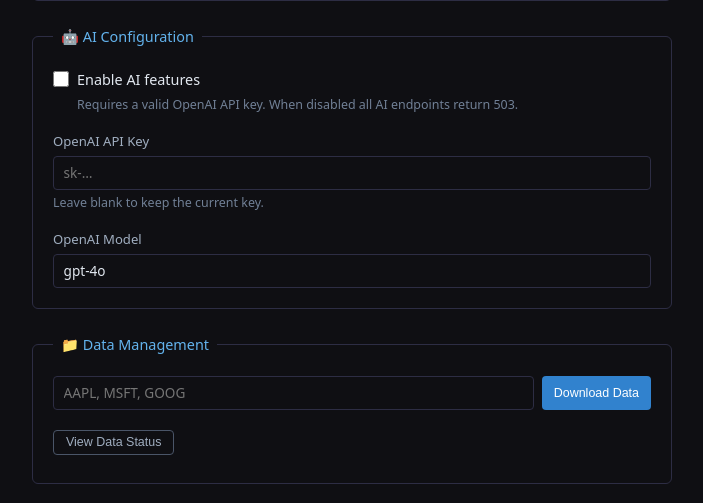
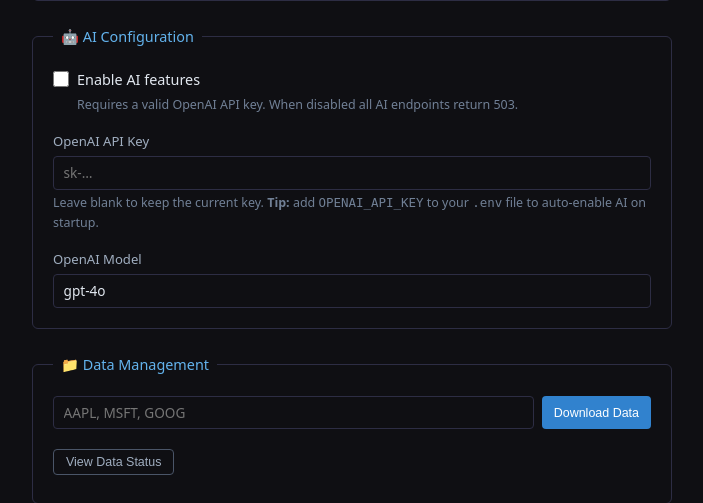
Before and after one commit to evanlow/tws_robot, a Flask app: page /settings/ in a window 1280 px wide. Shown: the part 644-1147 px from the top of the page, without its empty margins (0-703 px from the left). Run offline with Flask 3, Linux system fonts and the light colour scheme; parts of the project's set-up code (start-up, migrations or seed data) failed here and were passed over.

Commit message:
feat: auto-enable AI when OPENAI_API_KEY is set in .env
- Add OPENAI_API_KEY and OPENAI_MODEL to .env.example
- Load .env via python-dotenv in create_app() so web UI reads env vars
- Auto-enable AI when OPENAI_API_KEY is present (no AI_ENABLED needed)
- Allow AI_ENABLED=false to explicitly disable even with a key
- Settings page shows "auto-configured from .env" when key is detected
- When no .env key, settings page still shows manual config UI with tip

Agent-Logs-Url: https://github.com/evanlow/tws_robot/sessions/2d723b4e-e59d-48f1-93ed-2451c73588cf

Co-authored-by: evanlow <3292771+evanlow@users.noreply.github.com>

```diff
--- a/web/__init__.py
+++ b/web/__init__.py
@@ -25,6 +25,10 @@ def create_app(config_override: dict | None = None) -> "Flask":
     from flask import Flask
 
     app = Flask(__name__, template_folder="templates", static_folder="static")
+
+    # Load .env so OPENAI_API_KEY and other secrets are available early
+    from dotenv import load_dotenv
+    load_dotenv()
 
     # Default configuration
     app.config.setdefault("SECRET_KEY", "dev-secret-change-in-production")
--- a/web/routes/settings.py
+++ b/web/routes/settings.py
@@ -13,16 +13,28 @@ from web.services import get_services
 bp = Blueprint("settings", __name__, url_prefix="/settings")
 
 
+def _ai_enabled() -> bool:
+    """Mirror the auto-enable logic from ai.client."""
+    explicit = os.getenv("AI_ENABLED")
+    if explicit is not None:
+        return explicit.lower() == "true"
+    return bool(os.getenv("OPENAI_API_KEY", "").strip())
+
+
 @bp.route("/", methods=["GET"])
 def index():
     svc = get_services()
     risk_summary = svc.risk_manager.get_risk_summary()
 
+    ai_enabled = _ai_enabled()
+    has_env_key = bool(os.getenv("OPENAI_API_KEY", "").strip())
+
     context = {
         "title": "Settings",
         "active_page": "settings",
         "openai_model": os.getenv("OPENAI_MODEL", "gpt-4o"),
-        "ai_enabled": os.getenv("AI_ENABLED", "false").lower() == "true",
+        "ai_enabled": ai_enabled,
+        "has_env_key": has_env_key,
         "message": None,
         "connected": svc.connected,
         "environment": svc.connection_env,
--- a/web/templates/settings/index.html
+++ b/web/templates/settings/index.html
@@ -69,6 +69,15 @@
   <fieldset style="border:1px solid #2d2d44;border-radius:6px;padding:1.25rem;margin-bottom:1.5rem;">
     <legend style="color:#63b3ed;font-size:0.9rem;padding:0 0.5rem;">🤖 AI Configuration</legend>
 
+    {% if has_env_key %}
+    <div style="margin-bottom:1rem;padding:0.75rem;background:#1a365d;border-radius:4px;">
+      <span style="color:#68d391;font-size:0.9rem;">✅ AI features auto-enabled — API key loaded from <code>.env</code></span>
+      <p style="color:#a0aec0;font-size:0.78rem;margin-top:0.25rem;">
+        To change the key or model, edit <code>OPENAI_API_KEY</code> / <code>OPENAI_MODEL</code> in your <code>.env</code> file and restart the server.
+        Set <code>AI_ENABLED=false</code> in <code>.env</code> to disable.
+      </p>
+    </div>
+    {% else %}
     <div style="margin-bottom:1rem;">
       <label style="display:flex;align-items:center;gap:0.5rem;font-size:0.9rem;cursor:pointer;">
         <input type="checkbox" name="ai_enabled" {% if ai_enabled %}checked{% endif %}
@@ -84,13 +93,14 @@
       <label class="form-label">OpenAI API Key</label>
       <input type="password" name="openai_api_key" placeholder="sk-…" class="form-input">
       <p style="color:#718096;font-size:0.78rem;margin-top:0.2rem;">
-        Leave blank to keep the current key.
+        Leave blank to keep the current key. <strong>Tip:</strong> add <code>OPENAI_API_KEY</code> to your <code>.env</code> file to auto-enable AI on startup.
       </p>
     </div>
+    {% endif %}
 
     <div>
       <label class="form-label">OpenAI Model</label>
-      <input type="text" name="openai_model" value="{{ openai_model }}" placeholder="gpt-4o" class="form-input">
+      <input type="text" name="openai_model" value="{{ openai_model }}" placeholder="gpt-4o" class="form-input" {% if has_env_key %}disabled{% endif %}>
     </div>
   </fieldset>
 
```
Also changed, not shown: ai/client.py (+17 -5 lines), 1 other file.
